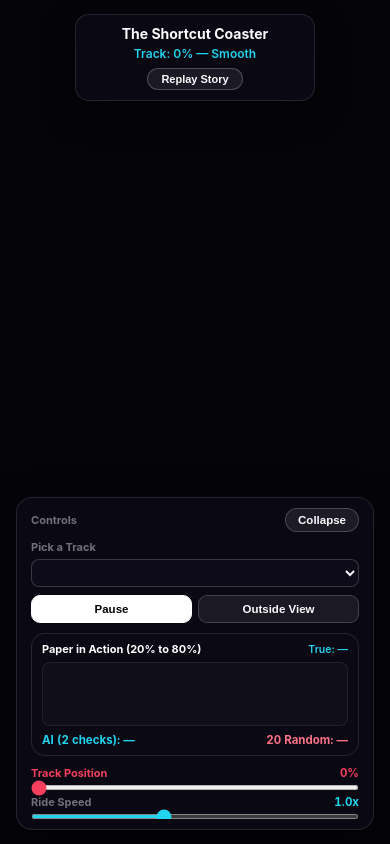
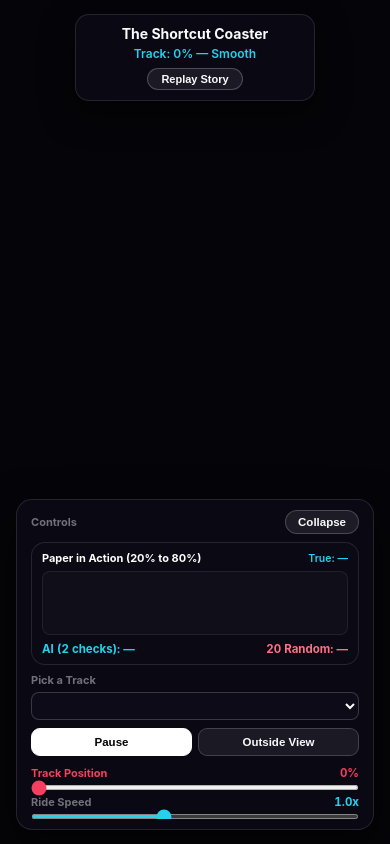
Before and after one commit to Kent0710/shortcut-coaster, a plain HTML site: page vortex-rollercoaster-layman/index.html in a window 390 px wide. Both pictures are taken after a click on the button "Skip". Drawn offline with nearby package versions, Linux system fonts and the light colour scheme.

Commit message:
fix(mobile): keep Paper in Action visible when controls are collapsed

```diff
--- a/vortex-rollercoaster-layman/index.html
+++ b/vortex-rollercoaster-layman/index.html
@@ -404,21 +404,19 @@
       }
       .cockpit-bar {
         grid-template-columns: 1fr;
-        gap: 0;
+        gap: 8px;
         padding: 10px 14px;
         transition: transform 0.42s var(--ease-out-expo), opacity 0.3s ease;
       }
       .mobile-toggle-bar {
         display: flex; justify-content: space-between; align-items: center;
-        margin-bottom: 8px;
-      }
-      .cockpit-bar.collapsed .mobile-toggle-bar { margin-bottom: 0; }
+      }
       .cockpit-collapsible {
         display: flex; flex-direction: column; gap: 10px;
-        max-height: 46vh;
+        max-height: 36vh;
         opacity: 1;
         overflow-y: auto;
-        transition: max-height 0.45s var(--ease-out-expo), opacity 0.3s ease;
+        transition: max-height 0.42s var(--ease-out-expo), opacity 0.28s ease;
       }
       .cockpit-bar.collapsed .cockpit-collapsible {
         max-height: 0;
@@ -536,6 +534,17 @@
         <span class="lbl">Controls</span>
         <button class="btn-collapse" id="btn-collapse">Collapse</button>
       </div>
+      <div class="live-paper-card">
+        <div class="lp-head">
+          <span>Paper in Action (20% to 80%)</span>
+          <span class="lp-sub" id="lp-true">True: —</span>
+        </div>
+        <canvas id="sim-mini-canvas"></canvas>
+        <div class="lp-scores">
+          <span class="lp-ai" id="lp-ai">AI (2 checks): —</span>
+          <span class="lp-rand" id="lp-rand">20 Random: —</span>
+        </div>
+      </div>
       <div class="cockpit-collapsible" style="display:contents;">
         <div class="ctrl-col">
           <div class="row"><span class="lbl">Pick a Track</span></div>
@@ -543,18 +552,6 @@
           <div class="btn-row" style="margin-top:3px;">
             <button class="btn primary" id="btn-play">Pause</button>
             <button class="btn" id="btn-cam">Outside View</button>
-          </div>
-        </div>
-
-        <div class="live-paper-card">
-          <div class="lp-head">
-            <span>Paper in Action (20% to 80%)</span>
-            <span class="lp-sub" id="lp-true">True: —</span>
-          </div>
-          <canvas id="sim-mini-canvas"></canvas>
-          <div class="lp-scores">
-            <span class="lp-ai" id="lp-ai">AI (2 checks): —</span>
-            <span class="lp-rand" id="lp-rand">20 Random: —</span>
           </div>
         </div>
 
```
